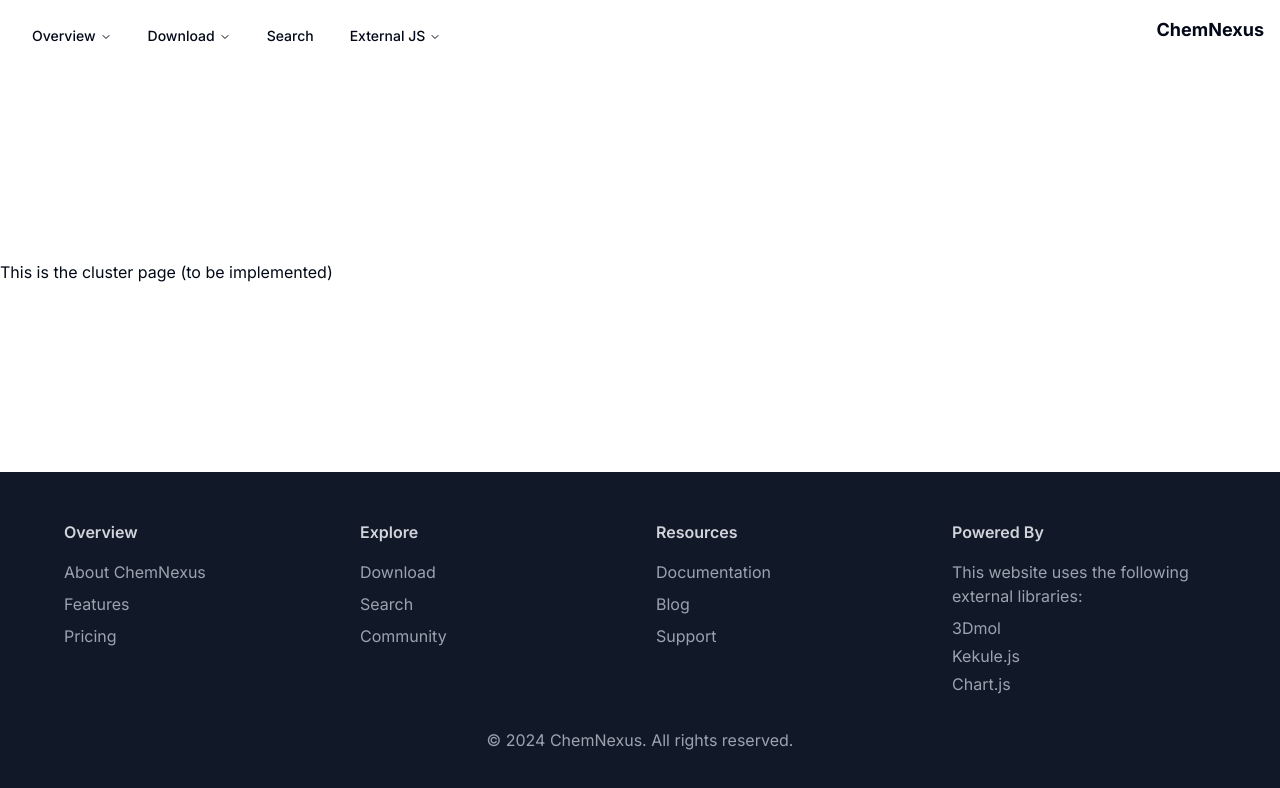
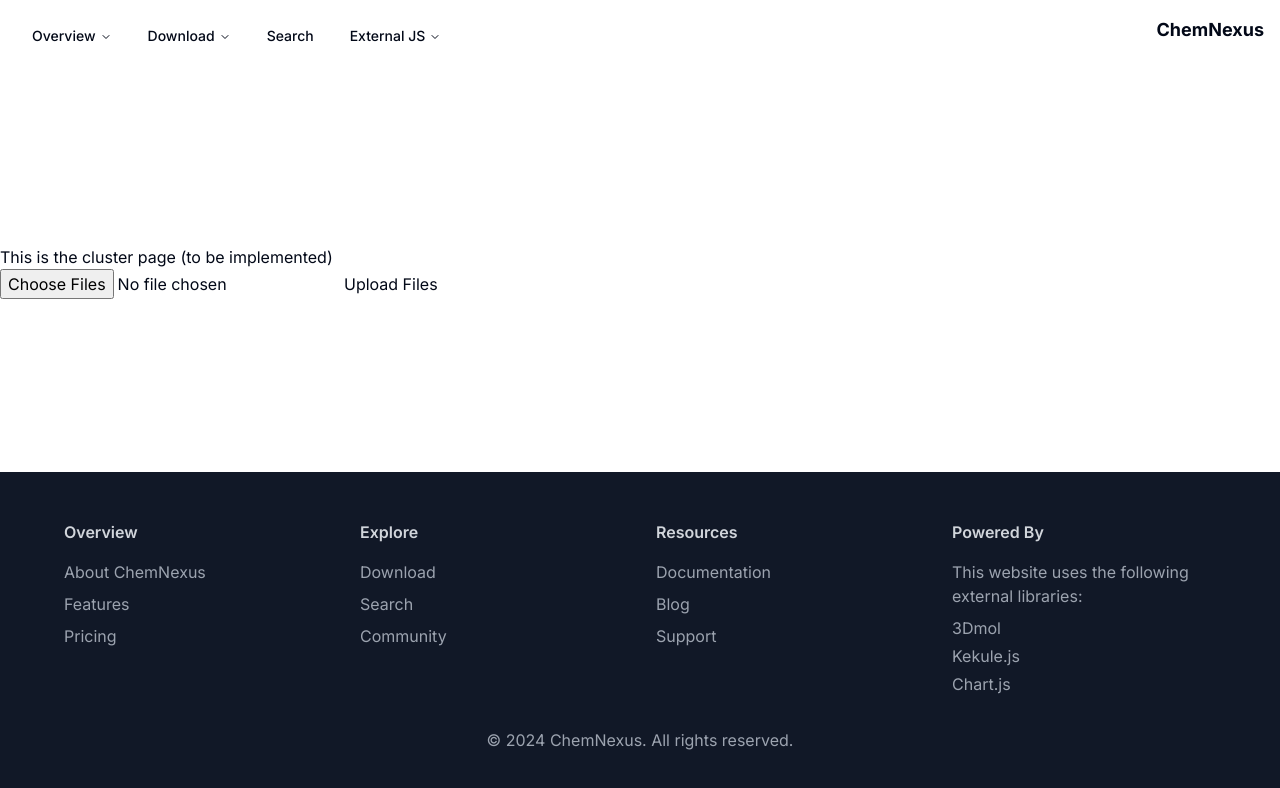
Before and after one commit to ukeSJTU/clc-db-frontend, a Next.js app: page /externalJS/cluster in a window 1280 px wide. Shown: the top 788 px of the page. Built offline with nearby package versions, Linux system fonts and the light colour scheme.

Commit message:
feat(ui): :sparkles: add the file uploader to cluster page

```diff
--- a/app/(extJS)/externalJS/cluster/page.tsx
+++ b/app/(extJS)/externalJS/cluster/page.tsx
@@ -1,5 +1,12 @@
+import SDFUploader from "@/components/SDFUploader";
+
 const ClusterPage = () => {
-    return <div>This is the cluster page (to be implemented)</div>;
+    return (
+        <div>
+            This is the cluster page (to be implemented)
+            <SDFUploader />
+        </div>
+    );
 };
 
 export default ClusterPage;
```
